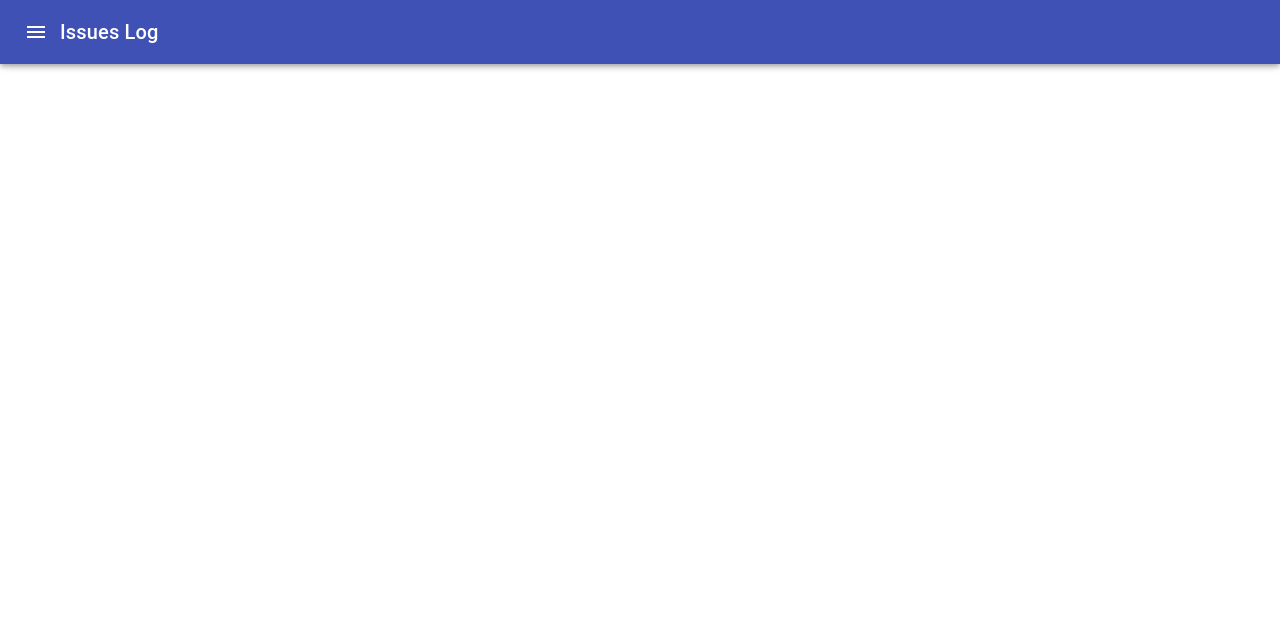
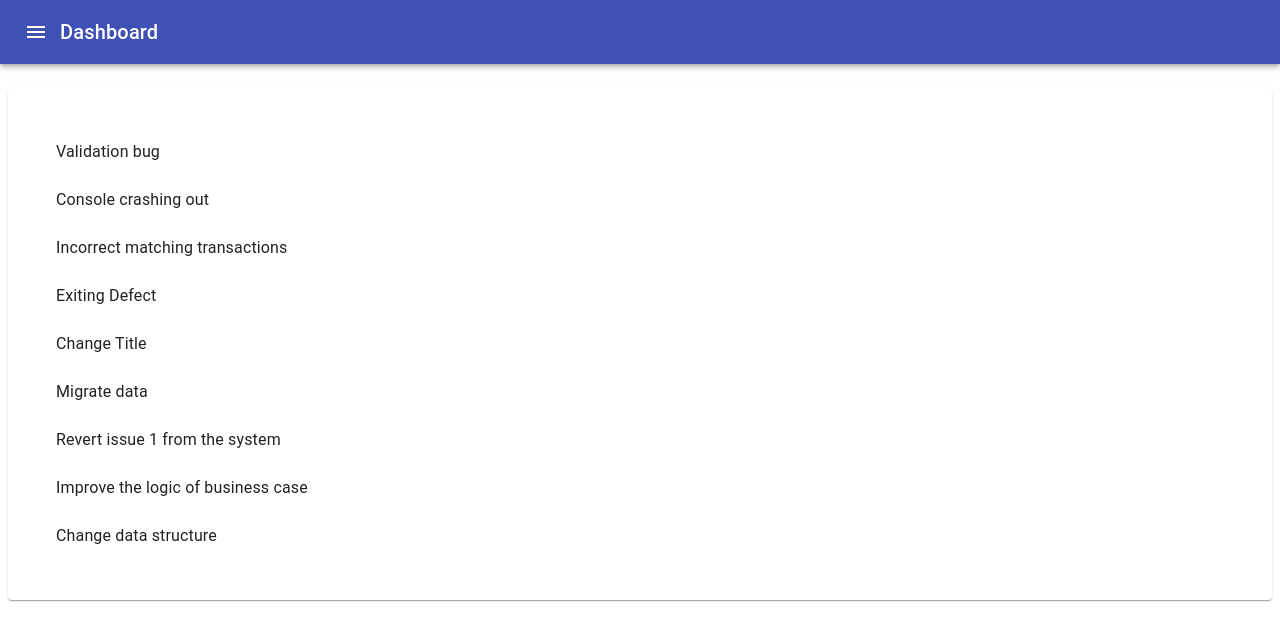
Before and after one commit to khanh1202/issuebacklog, a React (Create React App) app: page / in a window 1280 px wide. Shown: the top 640 px of the page. Built offline with nearby package versions, Linux system fonts and the light colour scheme.

Commit message:
feat: add react router

```diff
--- a/package.json
+++ b/package.json
@@ -9,6 +9,7 @@
     "@types/node": "12.11.1",
     "@types/react": "16.9.9",
     "@types/react-dom": "16.9.2",
+    "@types/react-router-dom": "5.1.2",
     "react": "16.10.2",
     "react-dom": "16.10.2",
     "react-router-dom": "5.1.2",
--- a/src/App.tsx
+++ b/src/App.tsx
@@ -1,23 +1,6 @@
 import * as React from 'react';
-import { AppBar, Toolbar, IconButton, Typography } from '@material-ui/core';
-import MenuIcon from '@material-ui/icons/Menu';
-import { Issues } from './components/Issues';
+import { RoutesManager } from 'components/RoutesManager/RoutesManager';
 
-//TODO: have a look at ES6 arrow function
-const App: React.FC = () => (
-  <div>
-    <div>
-      <AppBar>
-        <Toolbar>
-          <IconButton edge="start" color="inherit" aria-label="menu">
-            <MenuIcon />
-          </IconButton>
-          <Typography variant="h6">Issues Log</Typography>
-        </Toolbar>
-      </AppBar>
-    </div>
-    <Issues />
-  </div>
-);
+const App: React.FC = () => <RoutesManager />;
 
 export default App;
--- a/src/components/Issues.tsx
+++ b/src/components/Issues.tsx
@@ -1,22 +1,48 @@
 import * as React from 'react';
-import { IssuesTable } from './IssuesTable';
+import { issues, IIssue } from 'services/DummyIssueService';
+import { List, ListItem, ListItemText } from '@material-ui/core';
+import { withRouter, WithRouterProps, RouteComponentProps } from 'react-router';
 
-export interface IssuesProps {}
+interface IIssuesState {
+  issues: IIssue[];
+}
 
-//TODO: uncomment this if needed
-// export interface IssuesState {
-
-// }
-
-export class Issues extends React.Component<IssuesProps, {}> {
-  state = {
+class Issues extends React.Component<RouteComponentProps, IIssuesState> {
+  state: IIssuesState = {
     issues: []
   };
 
+  componentDidMount() {
+    this.setState({
+      issues
+    });
+  }
+
+  createIssueClickHandler = (issue: IIssue) => () => {
+    const { history } = this.props;
+
+    history.push(`/issues/${issue._id}`);
+  };
+
   render() {
-    return <p>Hello</p>;
-    //<Pagination />
+    const { issues } = this.state;
+
+    return (
+      <List>
+        {issues.map(issue => (
+          <ListItem>
+            <ListItemText
+              primary={issue.name}
+              onClick={this.createIssueClickHandler(issue)}
+            />
+          </ListItem>
+        ))}
+      </List>
+    );
   }
 }
 
-export default Issues;
+//TODO: Research HOC / Higher Order Component
+const WrappedIssues = withRouter(Issues);
+
+export default WrappedIssues;
--- /dev/null
+++ b/src/components/RoutesManager/RoutesManager.tsx
@@ -0,0 +1,25 @@
+import * as React from 'react';
+import { BrowserRouter, Switch, Route } from 'react-router-dom';
+import { SingleIssuePage } from 'pages/SingleIssuePage';
+import { DashboardPage } from 'pages/DashboardPage';
+
+const routes = [
+  {
+    url: '/',
+    component: DashboardPage
+  },
+  {
+    url: '/issues/:id',
+    component: SingleIssuePage
+  }
+];
+
+export const RoutesManager: React.FC = () => (
+  <BrowserRouter>
+    <Switch>
+      {routes.map(({ url, component }) => (
+        <Route exact path={url} component={component} />
+      ))}
+    </Switch>
+  </BrowserRouter>
+);
--- /dev/null
+++ b/src/layouts/DefaultLayout/DefaultLayout.tsx
@@ -0,0 +1,35 @@
+import * as React from 'react';
+import {
+  AppBar,
+  Toolbar,
+  IconButton,
+  Typography,
+  Paper
+} from '@material-ui/core';
+import MenuIcon from '@material-ui/icons/Menu';
+import { useDefaultLayoutStyles } from './styles';
+
+interface IDefaultLayoutProps {
+  title: string;
+}
+
+export const DefaultLayout: React.FC<IDefaultLayoutProps> = ({
+  title,
+  children
+}) => {
+  const { contentPaper } = useDefaultLayoutStyles();
+
+  return (
+    <React.Fragment>
+      <AppBar>
+        <Toolbar>
+          <IconButton edge="start" color="inherit" aria-label="menu">
+            <MenuIcon />
+          </IconButton>
+          <Typography variant="h6">{title}</Typography>
+        </Toolbar>
+      </AppBar>
+      <Paper className={contentPaper}>{children}</Paper>
+    </React.Fragment>
+  );
+};
--- /dev/null
+++ b/src/layouts/DefaultLayout/index.ts
@@ -0,0 +1 @@
+export * from './DefaultLayout';
--- /dev/null
+++ b/src/layouts/DefaultLayout/styles.ts
@@ -0,0 +1,10 @@
+import { makeStyles, Theme } from '@material-ui/core';
+
+export const useDefaultLayoutStyles = makeStyles<Theme>(
+  ({ mixins: { toolbar }, spacing }) => ({
+    contentPaper: {
+      marginTop: (toolbar.minHeight as number) + spacing(4),
+      padding: spacing(4)
+    }
+  })
+);
--- /dev/null
+++ b/src/pages/DashboardPage/DashboardPage.tsx
@@ -0,0 +1,9 @@
+import * as React from 'react';
+import { DefaultLayout } from 'layouts/DefaultLayout';
+import Issues from 'components/Issues';
+
+export const DashboardPage: React.FC = () => (
+  <DefaultLayout title="Dashboard">
+    <Issues />
+  </DefaultLayout>
+);
--- /dev/null
+++ b/src/pages/DashboardPage/index.ts
@@ -0,0 +1 @@
+export * from './DashboardPage';
--- /dev/null
+++ b/src/pages/SingleIssuePage/SingleIssuePage.tsx
@@ -0,0 +1,9 @@
+import * as React from 'react';
+import { DefaultLayout } from 'layouts/DefaultLayout';
+import { Typography } from '@material-ui/core';
+
+export const SingleIssuePage: React.FC = () => (
+  <DefaultLayout title="Dashboard">
+    <Typography>Here is a single issue</Typography>
+  </DefaultLayout>
+);
--- /dev/null
+++ b/src/pages/SingleIssuePage/index.ts
@@ -0,0 +1 @@
+export * from './SingleIssuePage';
```
Also changed, not shown: 1 other file (tests, documents, lock files or other folders).
